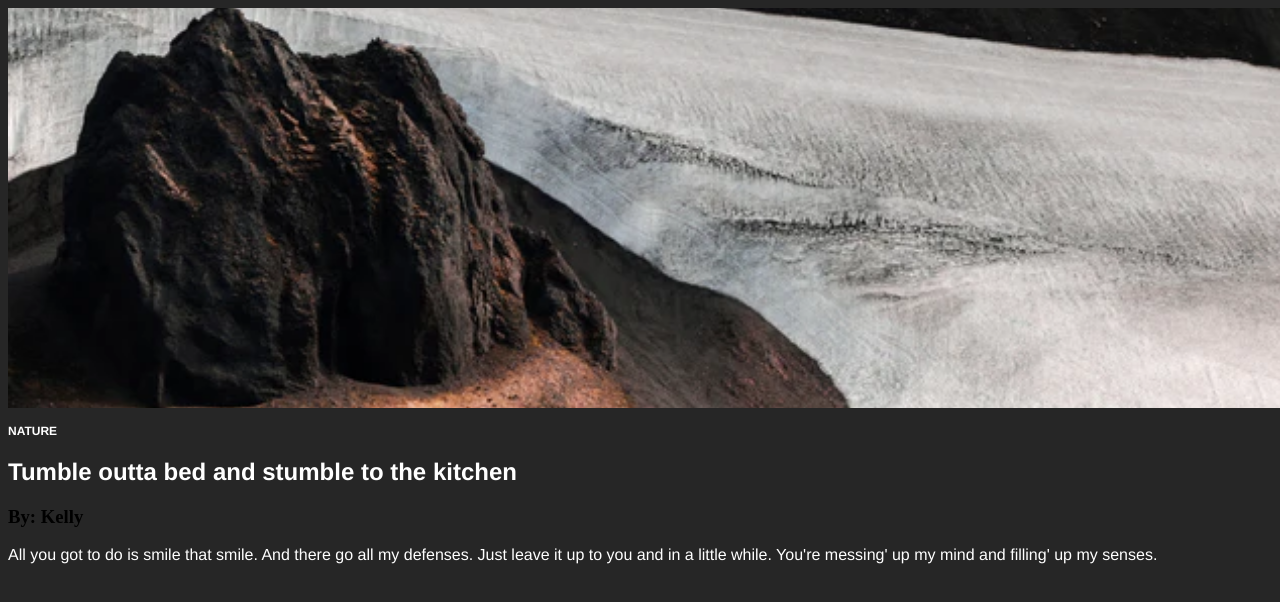
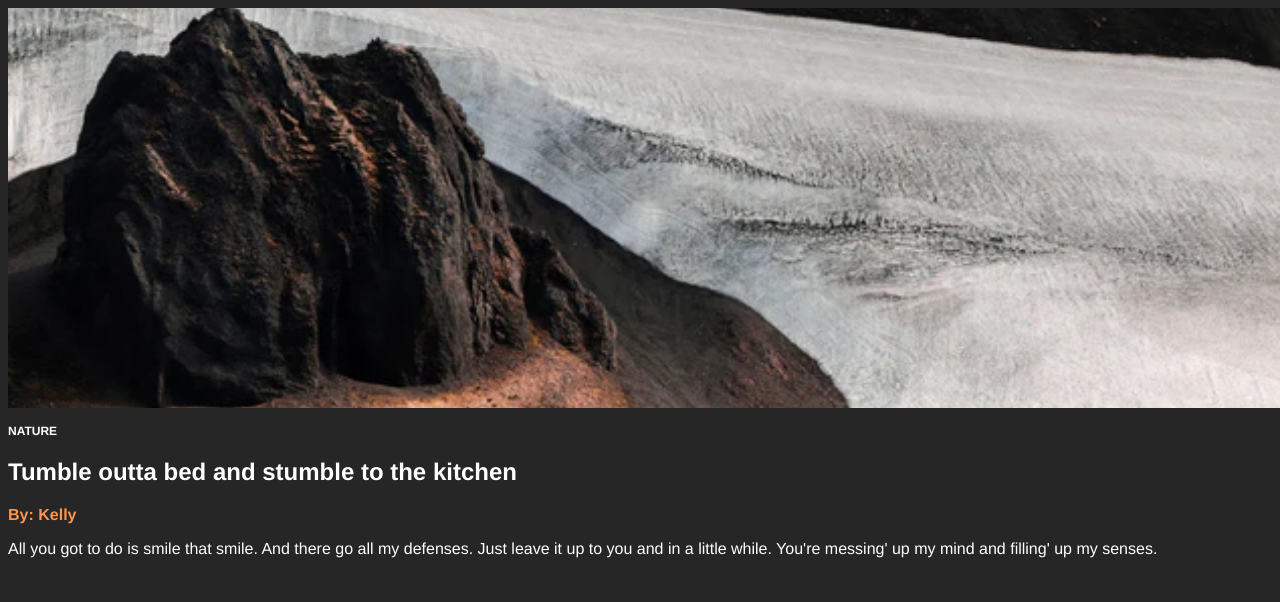
Before and after one commit to LB552/html10, a plain HTML site: page secondpage.html in a window 1280 px wide. Drawn offline with Linux system fonts and the light colour scheme.

Commit message:
page 2 basically finished

```diff
--- a/style.css
+++ b/style.css
@@ -21,6 +21,12 @@ body {
     font-size: 24px;
     font-size: 1.5rem;
     color: var(--font-color);
+}
+
+.container h3 {
+    font-family: Helvetica;
+    font-size: 1rem;
+    color: rgb(252, 150, 77);
 }
 
 .container h4 {
```
